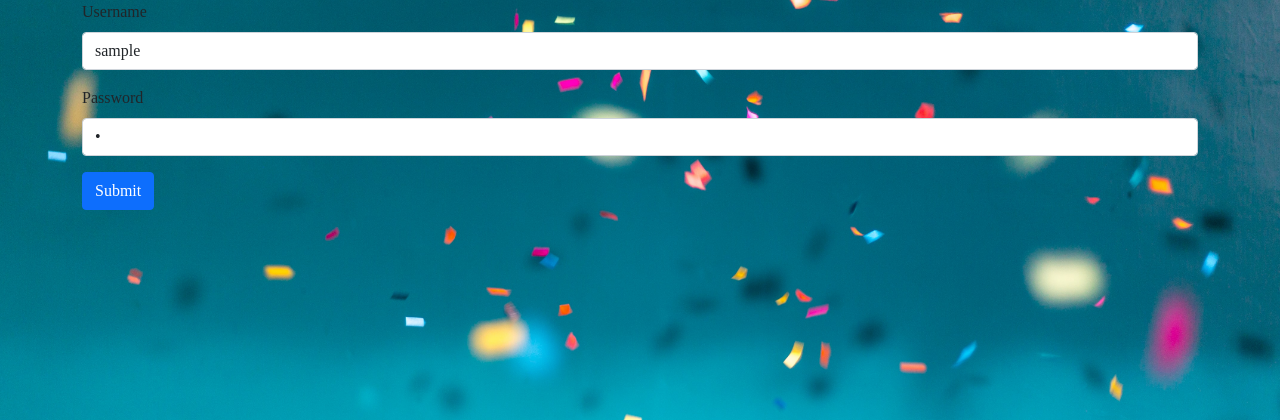
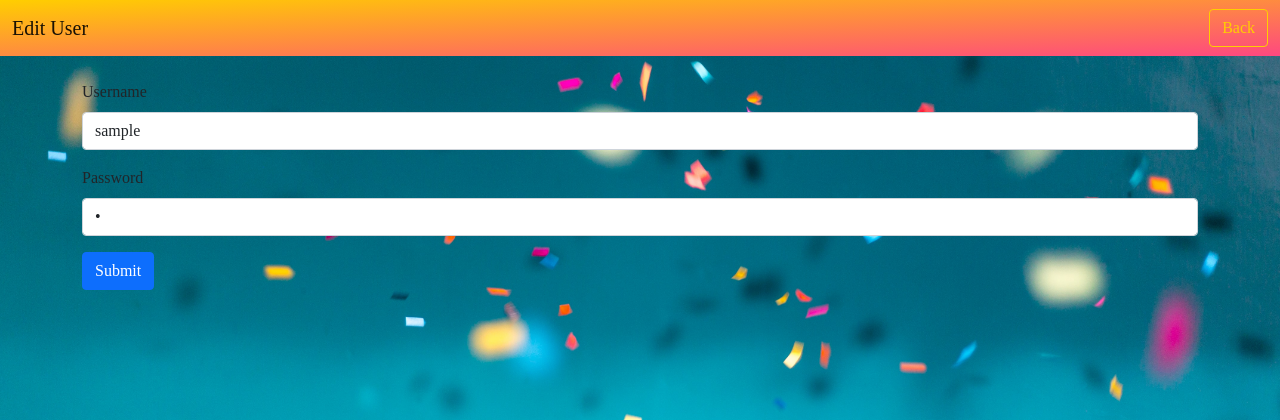
Before and after one commit to reymundvirtus/bd_website, a Flask app: page /edit/1 in a window 1280 px wide. Shown: the top 420 px of the page. Run offline with Flask 2, Linux system fonts and the light colour scheme; a database or web service that is not in the repository returns one stand-in record (values such as "Sample title"); some libraries are stand-ins or nearby versions.

Commit message:
Update edit.html

```diff
--- a/templates/edit.html
+++ b/templates/edit.html
@@ -2,6 +2,13 @@
 {% block title %}User Edit Page{% endblock title %}
 
 {% block content %}
+    <nav class="navbar navbar-light bg-light">
+        <div class="container-fluid">
+            <a class="navbar-brand" href="#">Edit User</a>
+            <a href="/admin" class="btn-login btn">Back</a>
+        </div>
+    </nav><br>
+
     <div class="container">
         <div class="row">
             <div class="col-lg-12">
```
